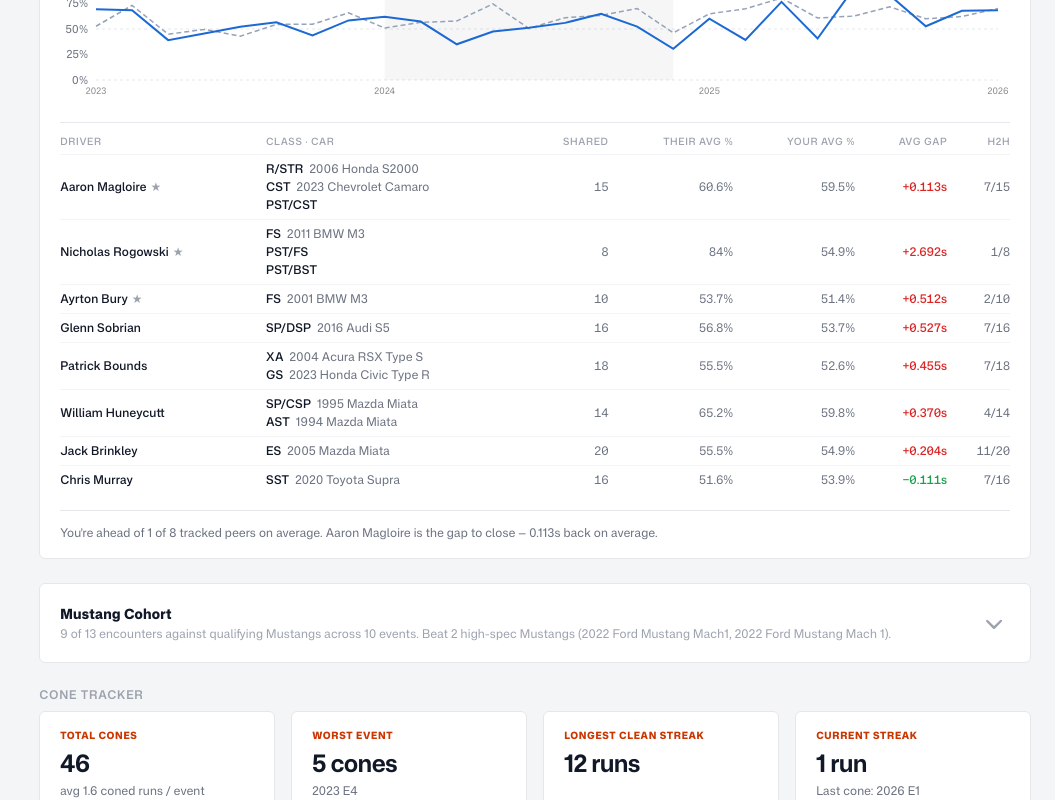
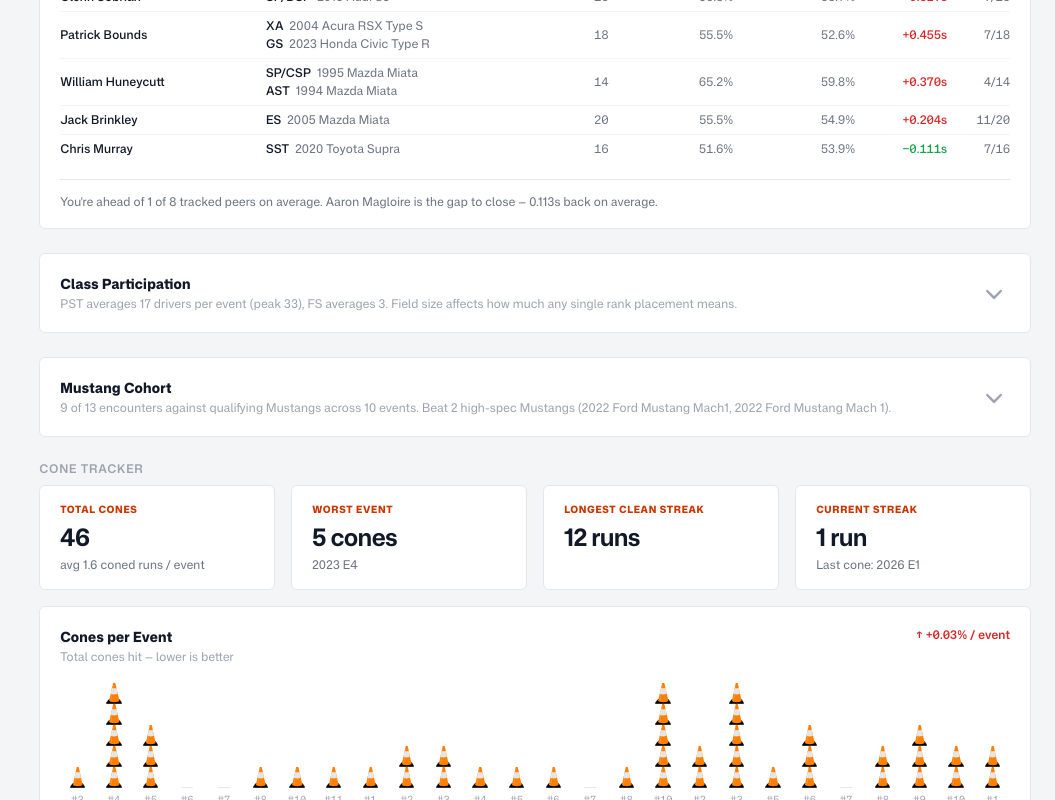
Before and after one commit to ryanberg-slalom/auto-crossref, a React (Vite) app in the folder app/: page / in a window 1280 px wide. Shown: the part 2000-2800 px from the top of the page, without its empty margins (225-1280 px from the left). Built offline with nearby package versions, Linux system fonts and the light colour scheme.

Commit message:
Make class participation also collapsed

```diff
--- a/app/src/components/dashboard/ClassParticipationChart.jsx
+++ b/app/src/components/dashboard/ClassParticipationChart.jsx
@@ -2,7 +2,7 @@ import {
   ComposedChart, Line, XAxis, YAxis, CartesianGrid, Tooltip,
   ResponsiveContainer, ReferenceArea,
 } from 'recharts'
-import ChartCard from '../shared/ChartCard'
+import CollapsibleCard from '../shared/CollapsibleCard'
 import { getYearBands } from './chartUtils.jsx'
 
 const CLASS_COLORS = {
@@ -62,7 +62,7 @@ export default function ClassParticipationChart({ data }) {
   })()
 
   return (
-    <ChartCard
+    <CollapsibleCard
       title="Class Participation"
       subtitle="Driver count per event — FS, PST, and SST"
       headerRight={
@@ -136,6 +136,6 @@ export default function ClassParticipationChart({ data }) {
           />
         </ComposedChart>
       </ResponsiveContainer>
-    </ChartCard>
+    </CollapsibleCard>
   )
 }
--- a/app/src/components/dashboard/MustangSection.jsx
+++ b/app/src/components/dashboard/MustangSection.jsx
@@ -1,6 +1,4 @@
-import { useState } from 'react'
-import { ChevronDownIcon, ChevronUpIcon } from '@heroicons/react/20/solid'
-import ChartCard from '../shared/ChartCard'
+import CollapsibleCard from '../shared/CollapsibleCard'
 import { useMustangDrivers } from '../../hooks/useMustangDrivers'
 
 const CHART_H = 100 // px — fixed chart area height
@@ -13,7 +11,6 @@ function formatDelta(delta) {
 
 export default function MustangSection({ events }) {
   const { drivers, chartData } = useMustangDrivers(events)
-  const [isOpen, setIsOpen] = useState(false)
   if (!drivers.length) return null
 
   // Only events where at least one Mustang competed
@@ -33,26 +30,12 @@ export default function MustangSection({ events }) {
     return <>{winLine}{hsLine}</>
   })()
 
-  const ChevronIcon = isOpen ? ChevronUpIcon : ChevronDownIcon
-
   return (
-    <div className="p-5 flex flex-col gap-4 rounded-lg bg-surface-2 border border-border">
-      <button
-        onClick={() => setIsOpen(o => !o)}
-        className="flex items-center justify-between gap-4 text-left w-full"
-      >
-        <div>
-          <h3 className="text-sm font-extrabold text-fg">Mustang Cohort</h3>
-          <p className="text-xs mt-0.5 text-fg-subtle">
-            {isOpen
-              ? 'Events with 2015+ Mustangs running FS or PST/FS PAX'
-              : summary}
-          </p>
-        </div>
-        <ChevronIcon className="w-8 h-8 text-fg-subtle shrink-0" />
-      </button>
-
-      {isOpen && <>
+    <CollapsibleCard
+      title="Mustang Cohort"
+      subtitle="Events with 2015+ Mustangs running FS or PST/FS PAX"
+      summary={summary}
+    >
       {/* Dot chart */}
       <div className="flex items-end gap-1 mt-1">
         {mustangEvents.map((point, idx) => {
@@ -173,10 +156,6 @@ export default function MustangSection({ events }) {
         </table>
       </div>
 
-      {summary && (
-        <p className="text-xs text-fg-muted leading-relaxed border-t border-border pt-3 -mb-1">{summary}</p>
-      )}
-      </>}
-    </div>
+    </CollapsibleCard>
   )
 }
--- /dev/null
+++ b/app/src/components/shared/CollapsibleCard.jsx
@@ -0,0 +1,38 @@
+import { useState } from 'react'
+import { ChevronDownIcon, ChevronUpIcon } from '@heroicons/react/20/solid'
+
+export default function CollapsibleCard({ title, subtitle, summary, headerRight, children }) {
+  const [isOpen, setIsOpen] = useState(false)
+  const ChevronIcon = isOpen ? ChevronUpIcon : ChevronDownIcon
+
+  return (
+    <div className="p-5 flex flex-col gap-4 rounded-lg bg-surface-2 border border-border">
+      <button
+        onClick={() => setIsOpen(o => !o)}
+        className="flex items-center justify-between gap-4 text-left w-full cursor-pointer"
+      >
+        <div className="min-w-0 flex-1">
+          <h3 className="text-sm font-extrabold text-fg">{title}</h3>
+          <p className="text-xs mt-0.5 text-fg-subtle">
+            {isOpen ? subtitle : summary}
+          </p>
+        </div>
+        {headerRight && isOpen && (
+          <div onClick={e => e.stopPropagation()}>{headerRight}</div>
+        )}
+        <ChevronIcon className="w-8 h-8 text-fg-subtle shrink-0" />
+      </button>
+
+      {isOpen && (
+        <>
+          {children}
+          {summary && (
+            <p className="text-xs text-fg-muted leading-relaxed border-t border-border pt-3 -mb-1">
+              {summary}
+            </p>
+          )}
+        </>
+      )}
+    </div>
+  )
+}
--- a/app/src/pages/DashboardPage.jsx
+++ b/app/src/pages/DashboardPage.jsx
@@ -105,11 +105,11 @@ export default function DashboardPage() {
         <GapBarChart data={sorted} />
         <RunProgressionChart data={sorted} />
         <PstRankChart data={sorted} />
-        <ClassParticipationChart data={sorted} />
       </div>
 
       <PeerGroupSection events={sorted} />
 
+      <ClassParticipationChart data={sorted} />
       <MustangSection events={sorted} />
 
       <div>
```
